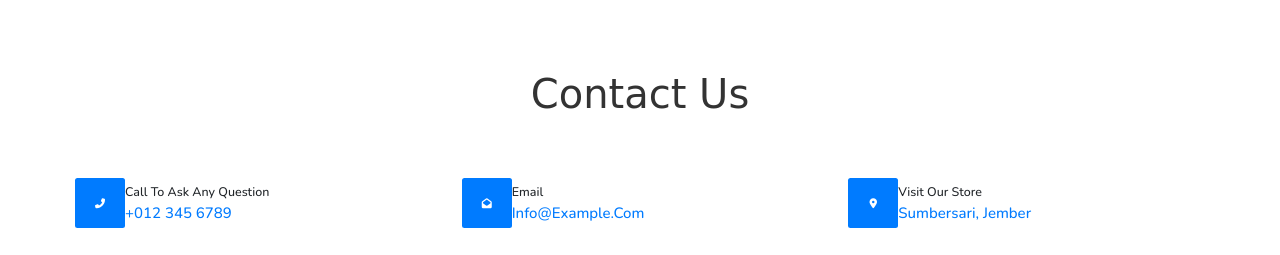
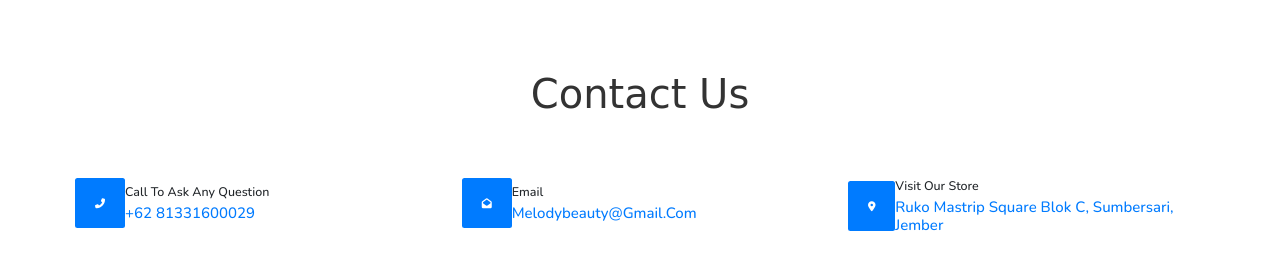
Before and after one commit to itsersa/WSI, a PHP site: page /wsi/contact.php in a window 1280 px wide. Shown: the part 1694-1949 px from the top of the page. Run offline with PHP 8.4, Linux system fonts and the light colour scheme; some libraries are stand-ins or nearby versions; some web fonts are replaced.

Commit message:
Update contact.php

```diff
--- a/TA SEM 3/contact.php
+++ b/TA SEM 3/contact.php
@@ -138,7 +138,7 @@
                         </div>
                         <div class="ps-4">
                             <h5 class="mb-2">Call to ask any question</h5>
-                            <h4 class="text-primary mb-0">+012 345 6789</h4>
+                            <h4 class="text-primary mb-0">+62 81331600029</h4>
                         </div>
                     </div>
                 </div>
@@ -149,7 +149,7 @@
                         </div>
                         <div class="ps-4">
                             <h5 class="mb-2">Email</h5>
-                            <h4 class="text-primary mb-0">info@example.com</h4>
+                            <h4 class="text-primary mb-0">melodybeauty@gmail.com</h4>
                         </div>
                     </div>
                 </div>
@@ -160,7 +160,7 @@
                         </div>
                         <div class="ps-4">
                             <h5 class="mb-2">Visit our Store</h5>
-                            <h4 class="text-primary mb-0">Sumbersari, Jember</h4>
+                            <h4 class="text-primary mb-0">Ruko Mastrip Square Blok C, Sumbersari, Jember</h4>
                         </div>
                     </div>
                 </div>
```
